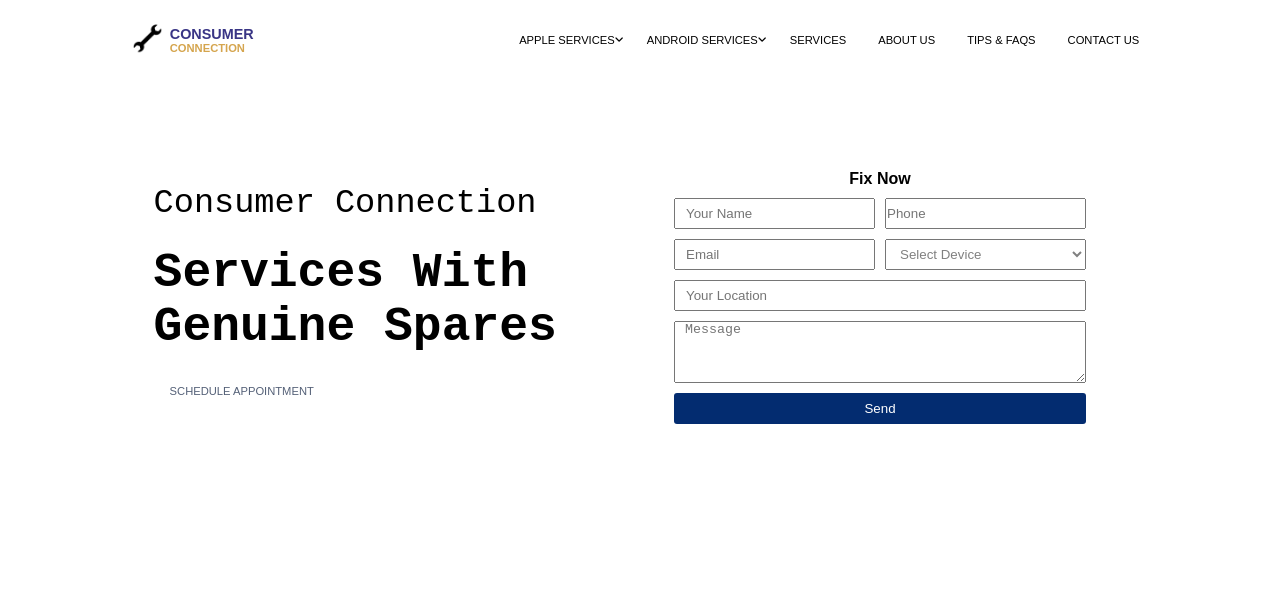
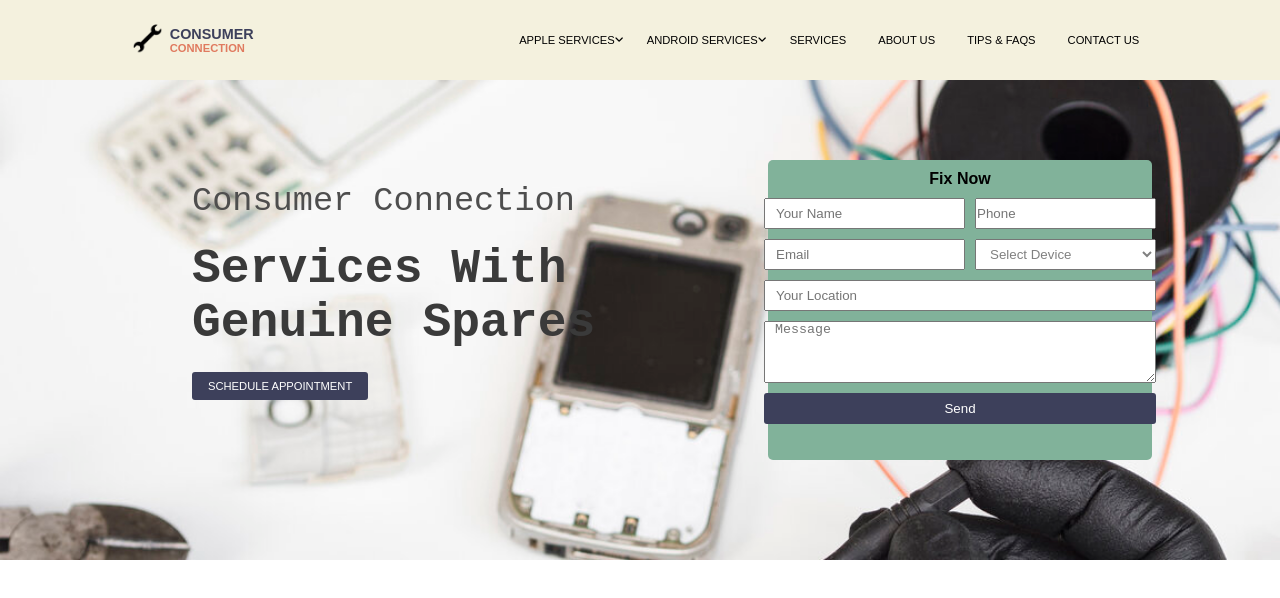
Before and after one commit to 0xhimmm/sites-i-built, a plain HTML site: page consumer-connection/index.html in a window 1280 px wide. Drawn offline with Linux system fonts and the light colour scheme.

Commit message:
make change to the color scheme and make some layout changes

```diff
--- a/consumer-connection/style/style.css
+++ b/consumer-connection/style/style.css
@@ -11,6 +11,11 @@
 :root {
     --input-padding: 0 10px;
     --primary-BGCOLOR: #fff;
+    --color1: #f4f1de;
+    --color2: #e07a5f;
+    --color3: #3d405b;
+    --color4: #81b29a;
+    --color5: #f2cc8f;
     --secondary-ff: "Roboto Mono", monospace;
     --hover-scaleUp: scale(1.1);
     --active-scaleDown: scale(0.9);
@@ -32,7 +37,7 @@ body {
     display: flex;
     flex-flow: column nowrap;
     position: absolute;
-    width: 80%;
+    width: 100%;
     text-align: center;
 }
 
@@ -66,7 +71,7 @@ header {
     display: flex;
     justify-content: space-around;
     align-items: center;
-    background-color: var(--primary-BGCOLOR);
+    background-color: var(--color1);
 }
 
 .left {
@@ -88,13 +93,13 @@ header {
 }
 
 #first {
-    color: #393585;
+    color: var(--color3);
     font-size: 0.9rem;
     font-weight: 900;
 }
 
 #second {
-    color: #d5a54e;
+    color: var(--color2);
     font-size: 0.7rem;
     font-weight: 900;
 }
@@ -183,22 +188,22 @@ main {
     height: 60vh;
     padding: 10vh 0 0 0;
     display: grid;
-    grid-template-columns: 1fr 1fr;
+    grid-template-columns: 1.5fr 1fr;
     grid-template-rows: 3fr 1fr;
-    column-gap: 2%;
     position: relative;
 }
 
-/* main::before {
+main::before {
     content: '';
     top: 0;
     left: 0;
     position: absolute;
     width: 100%;
     height: 100%;
-    background-image: url(../images/download.png);
+    background-size: cover;
+    background-image: url(../images/rsz_man-using-screwdriver-open-phone.jpg);
     z-index: -10;
-} */
+}
 
 main .main-left {
     grid-area: 1 / 1 / 2 / 2;
@@ -213,6 +218,7 @@ main .main-left p:first-child{
     font-size: 2.1rem;
     font-weight: 400;
     font-family: var(--secondary-ff);
+    color: rgb(78, 78, 78);
 }
 
 main .main-left p:nth-child(2){
@@ -220,13 +226,14 @@ main .main-left p:nth-child(2){
     font-size: 3rem;
     font-weight: 700;
     width: 15ch;
+    color: rgb(58, 58, 58);
 }
 
 main .main-left .main-left-link{
     font-size: 0.7rem;
     text-decoration: none;
-    background-color: var(--primary-BGCOLOR);
-    color: #546077;
+    background-color: var(--color3);
+    color: var(--primary-BGCOLOR);
     width: fit-content;
     padding: 8px 16px;
     border-radius: 3px;
@@ -234,7 +241,7 @@ main .main-left .main-left-link{
 }
 
 main .main-left .main-left-link:hover {
-    transform: var(--hover-scaleUp);
+    transform: var(--hover-scaleUp);;
 }
 
 main .main-left .main-left-link:active {
@@ -247,9 +254,9 @@ main .main-right {
     display: flex;
     flex-direction: column;
     align-items: center;
-    padding: 10px;
+    padding: 10px 0;
     border-radius: 5px;
-    background-color: var(--primary-BGCOLOR);
+    background-color: var(--color4);
 }
 
 main #second-header {
@@ -262,7 +269,7 @@ main .main-right form {
     grid-template-columns:1fr 1fr;
     grid-template-rows: 1fr 1fr 1fr 2fr 1fr;
     gap: 10px;
-    padding: 10px 0;
+    padding: 10px 30px;
 }
 
 #name {
@@ -303,7 +310,7 @@ input:focus, textarea:focus {
 #submit {
     grid-area: 5 / 1 / 6 / 3;
     padding: 8px 0;
-    background-color: #032c70;
+    background-color: var(--color3);
     border: none;
     color: var(--primary-BGCOLOR);
     border-radius: 3px;
```
Also changed, not shown: consumer-connection/images/rsz_man-using-screwdriver-open-phone.jpg (added), 1 other file.
